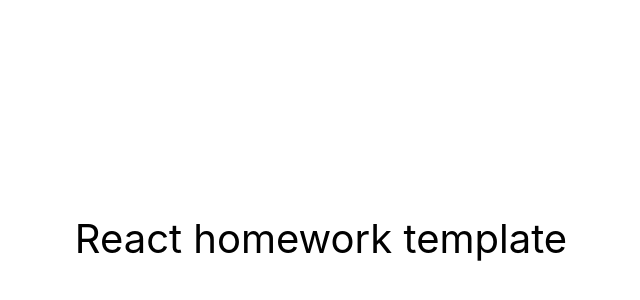
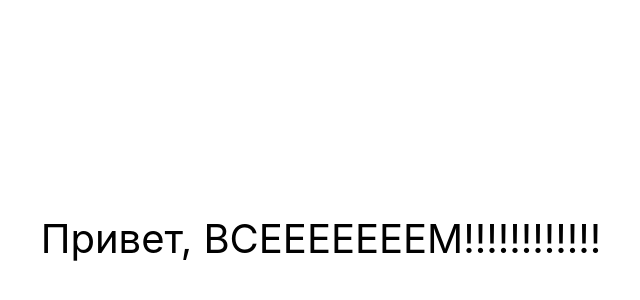
Before and after one commit to keastar/goit-react-hw-03-image-finder, a React (Create React App) app: page / in a window 1280 px wide. Shown: the part 162-462 px from the top of the page, without its empty margins (319-959 px from the left). Built offline with nearby package versions, Linux system fonts and the light colour scheme.

Commit message:
App is Right!
App is Right!

```diff
--- a/src/components/App.jsx
+++ b/src/components/App.jsx
@@ -10,7 +10,7 @@ export const App = () => {
         color: '#010101'
       }}
     >
-      React homework template
+      Привет, ВСЕЕЕЕЕЕЕМ!!!!!!!!!!!!
     </div>
   );
 };
```
